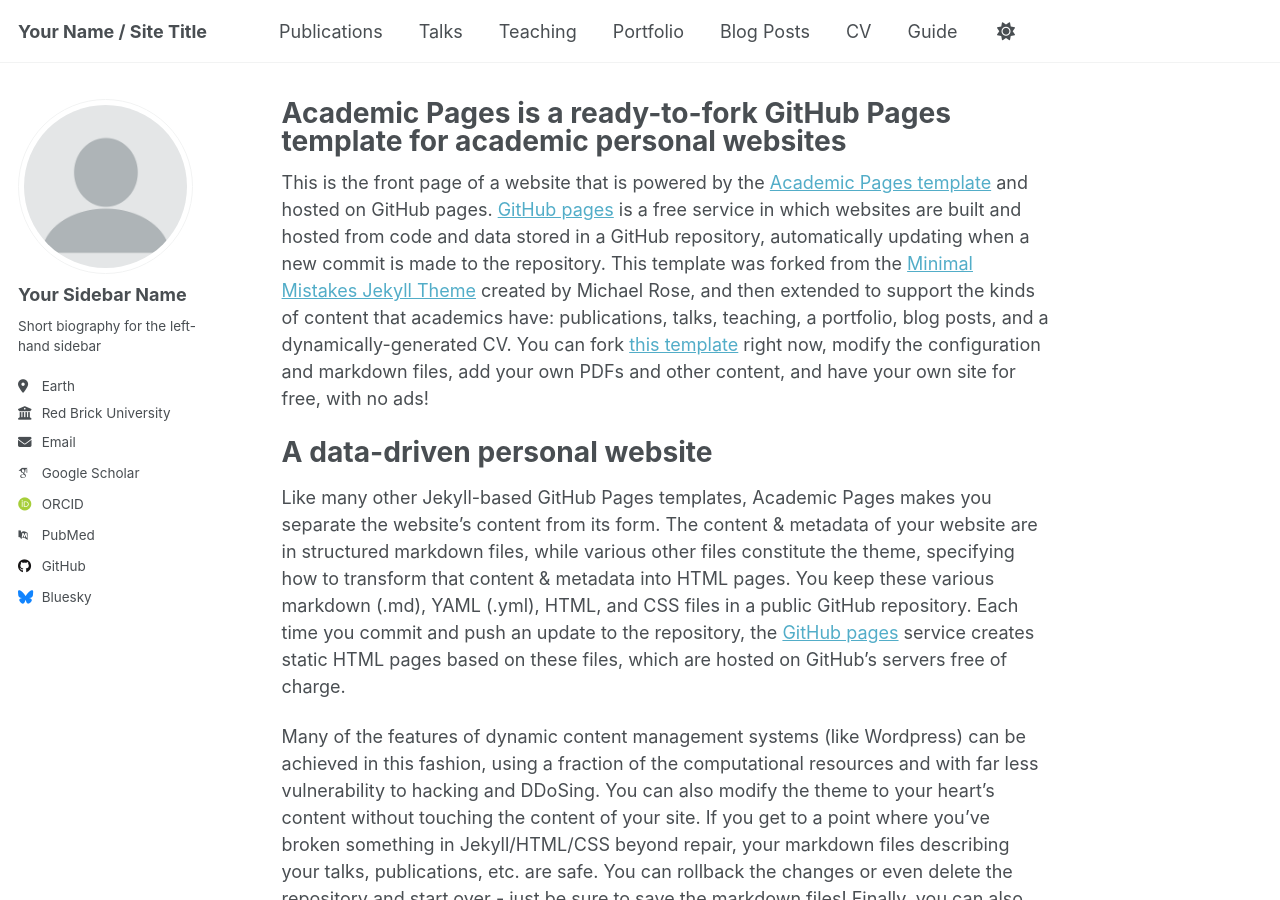
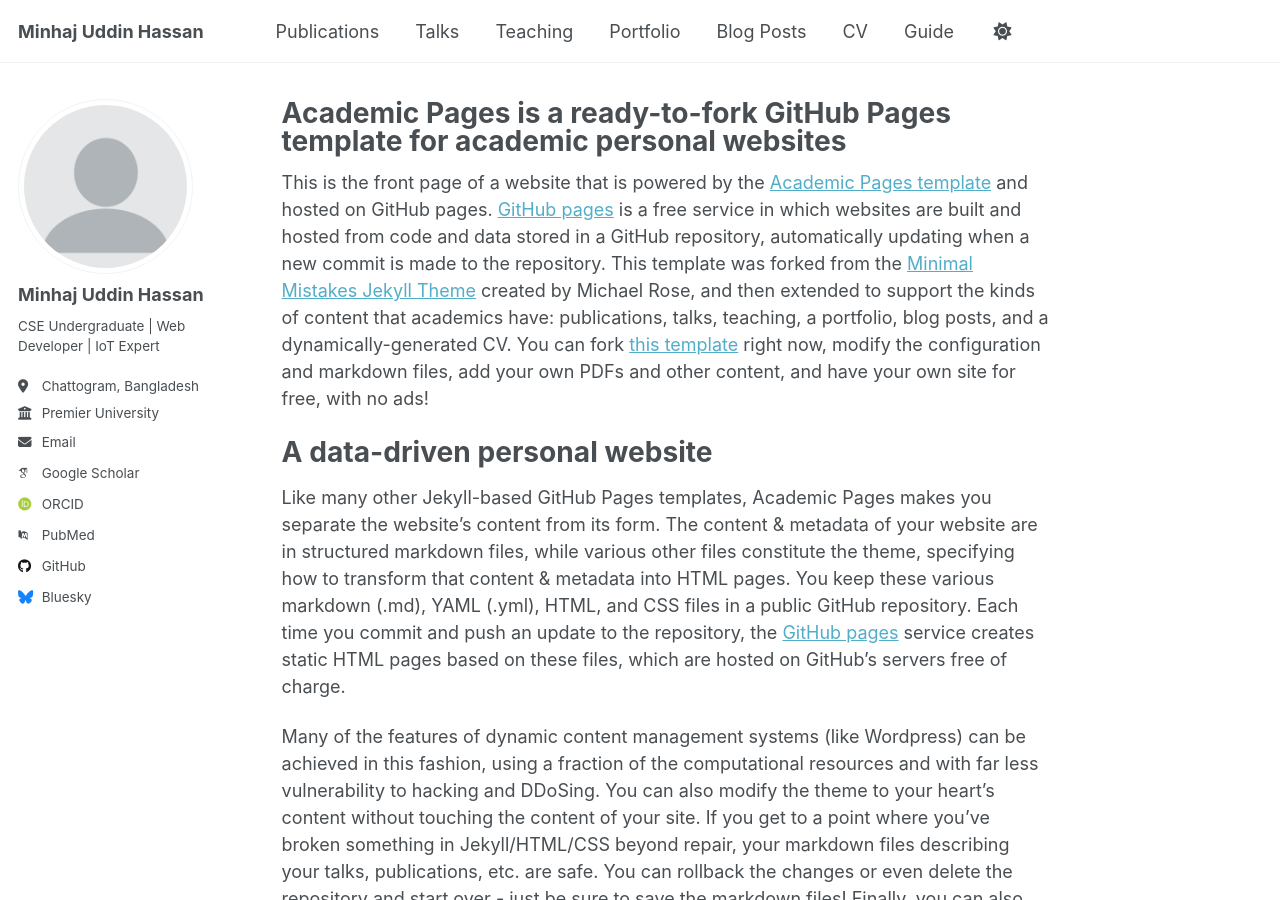
Before and after one commit to muhpuc40/Portfolio, a Jekyll site: the page built from _pages/about.md, in a window 1280 px wide and 900 px high. Built offline with Jekyll 4.4.1, drawn with Linux system fonts in a browser that asks for light colours; some web fonts are replaced.

Commit message:
name updated

```diff
--- a/_config.yml
+++ b/_config.yml
@@ -9,7 +9,8 @@
 # Basic Site Settings
 locale                   : "en-US"
 site_theme               : "default"
-title                    : "Your Name / Site Title"
+title                    : "Minhaj Uddin Hassan"
+subtitle                 : "CSE Undergraduate | Web Developer | IoT Expert"
 title_separator          : "-"
 name                     : &name "Your Name"
 description              : &description "personal description"
@@ -23,13 +24,13 @@ repository               : "academicpages/academicpages.github.io"
 author:
   # Biographic information
   avatar           : "profile.png"
-  name             : "Your Sidebar Name"
+  name             : "Minhaj Uddin Hassan"
   pronouns         : # example: "she/her"
-  bio              : "Short biography for the left-hand sidebar"
-  location         : "Earth"
-  employer         : "Red Brick University"
+  bio              : "CSE Undergraduate | Web Developer | IoT Expert"
+  location         : "Chattogram, Bangladesh"
+  employer         : "Premier University"
   uri              : # URL
-  email            : "none@example.org"
+  email            : "mdhassan49.muh@gmail.com"
 
   # Academic websites
   academia         : # URL
```
